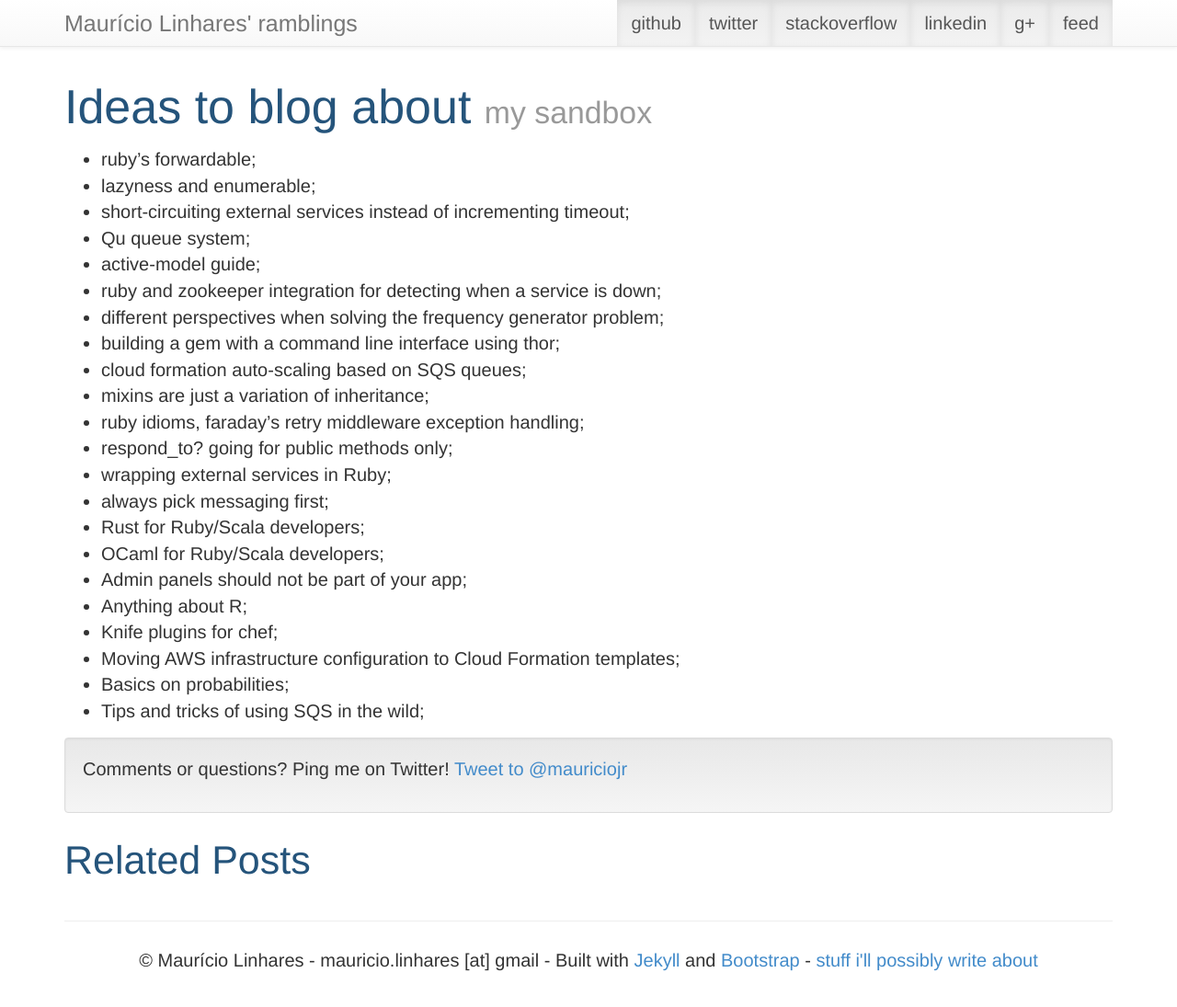
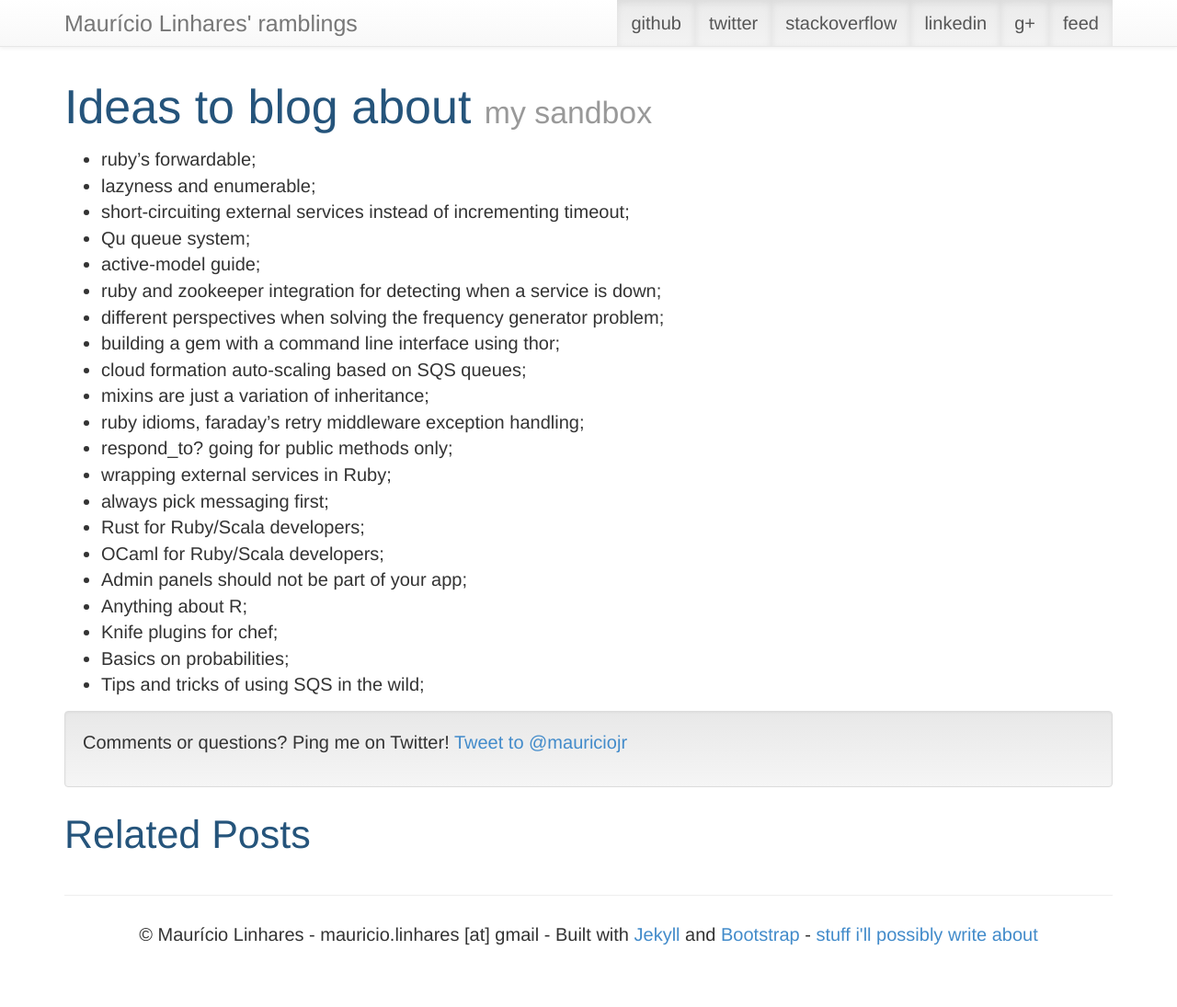
Before and after one commit to mauricio/mauricio.github.com, a Jekyll site: the page built from ideas/index.md, in a window 1280 px wide and 1113 px high. Shown: the top 1095 px of the window at 92% size. Built offline with Jekyll 4.4.1, drawn with Linux system fonts in a browser that asks for light colours; comment, search, counter and statistics services are not loaded.

Commit message:
Removing one that was done

```diff
--- a/ideas/index.md
+++ b/ideas/index.md
@@ -23,6 +23,5 @@ subtitle: my sandbox
 * Admin panels should not be part of your app;
 * Anything about R;
 * Knife plugins for chef;
-* Moving AWS infrastructure configuration to Cloud Formation templates;
 * Basics on probabilities;
 * Tips and tricks of using SQS in the wild;
```
